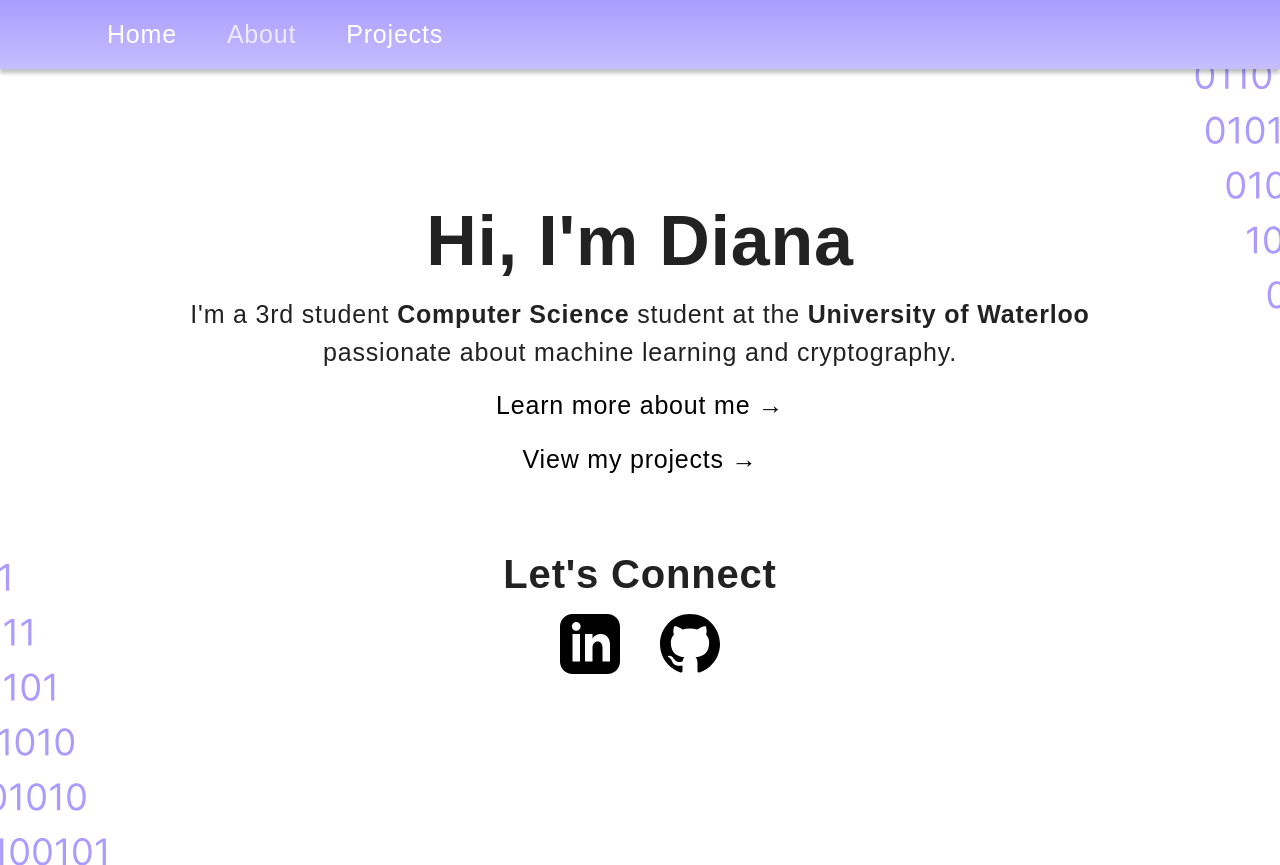
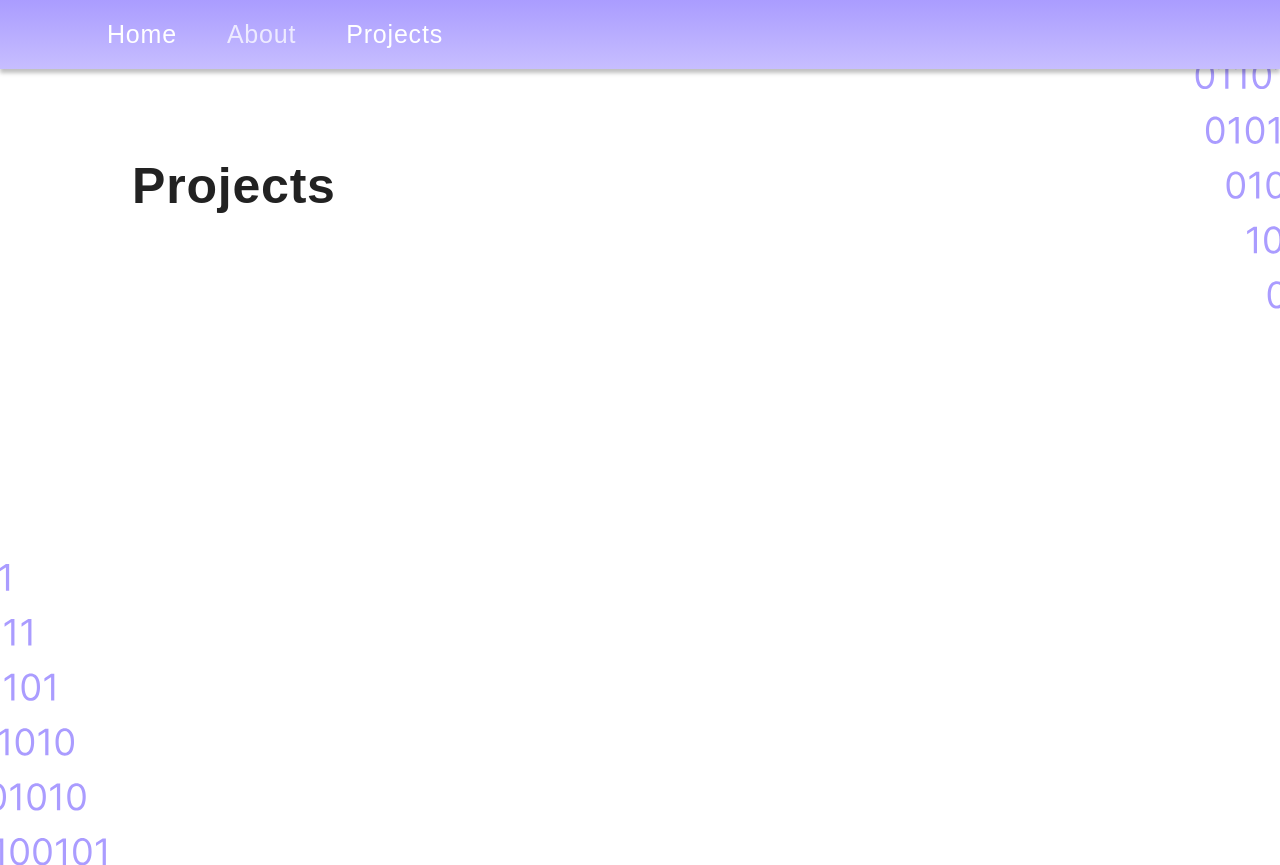
Before and after one commit to dbaitech/personal-website, a React (Create React App) app in the folder my-website/: page /projects in a window 1280 px wide. Built offline with nearby package versions, Linux system fonts and the light colour scheme.

Commit message:
Added Projects page

```diff
--- a/my-website/src/App.css
+++ b/my-website/src/App.css
@@ -361,3 +361,30 @@ nav.navbar .navbar-toggler[aria-expanded="true"] .navbar-toggler-icon {
 .skills p {
   text-align: right;
 }
+
+/************ Projects CSS ************/
+
+.projects-banner {
+  margin: 65px 0 65px;
+  padding-top: 30px;
+}
+
+.projects-banner .projects-banner-content {
+  font-weight: 400;
+  padding: 50px;
+  margin-top: 16px;
+  margin-bottom: 16px;
+  display: inline-block;
+  border-radius: 20px;
+  color: #222222;
+  backdrop-filter: blur(3px);
+}
+
+.projects-banner h1 {
+  font-size: 50px;
+  font-weight: 700;
+  letter-spacing: 0.8px;
+  line-height: 1;
+  margin-bottom: 20px;
+  display: block;
+}
--- a/my-website/src/App.js
+++ b/my-website/src/App.js
@@ -2,8 +2,9 @@ import "./App.css";
 import React from "react";
 import { BrowserRouter as Router, Routes, Route } from "react-router-dom";
 import Header from "./components/Header";
-import HomePage from "./pages/HomePage";
-import AboutPage from "./pages/AboutPage";
+import Home from "./pages/Home";
+import About from "./pages/About";
+import Projects from "./pages/Projects";
 
 function App() {
   return (
@@ -11,9 +12,9 @@ function App() {
       <Router>
         <Header />
         <Routes>
-          <Route exact path="/" element={<HomePage />} />
-          <Route path="/about" element={<AboutPage />} />
-          <Route path="/projects" element={<HomePage />} />
+          <Route exact path="/" element={<Home />} />
+          <Route path="/about" element={<About />} />
+          <Route path="/projects" element={<Projects />} />
         </Routes>
       </Router>
     </React.StrictMode>
--- a/my-website/src/pages/AboutPage.js
+++ b/my-website/src/pages/About.js
@@ -1,7 +1,7 @@
 import React from "react";
 import AboutBanner from "../components/AboutBanner";
 
-function AboutPage() {
+function About() {
   return (
     <>
       <AboutBanner />
@@ -9,4 +9,4 @@ function AboutPage() {
   );
 }
 
-export default AboutPage;
+export default About;
--- a/my-website/src/pages/Homepage.js
+++ b/my-website/src/pages/Home.js
@@ -1,8 +1,8 @@
 import React from "react";
 import Banner from "../components/Banner";
 
-function HomePage() {
+function Home() {
   return <Banner />;
 }
 
-export default HomePage;
+export default Home;
--- /dev/null
+++ b/my-website/src/pages/Projects.js
@@ -0,0 +1,18 @@
+import React from "react";
+import { Container } from "react-bootstrap";
+
+function Projects() {
+  return (
+    <section className="projects-banner" id="projects">
+      <Container>
+        <div className="projects-banner-content">
+          <div>
+            <h1>Projects</h1>
+          </div>
+        </div>
+      </Container>
+    </section>
+  );
+}
+
+export default Projects;
```
